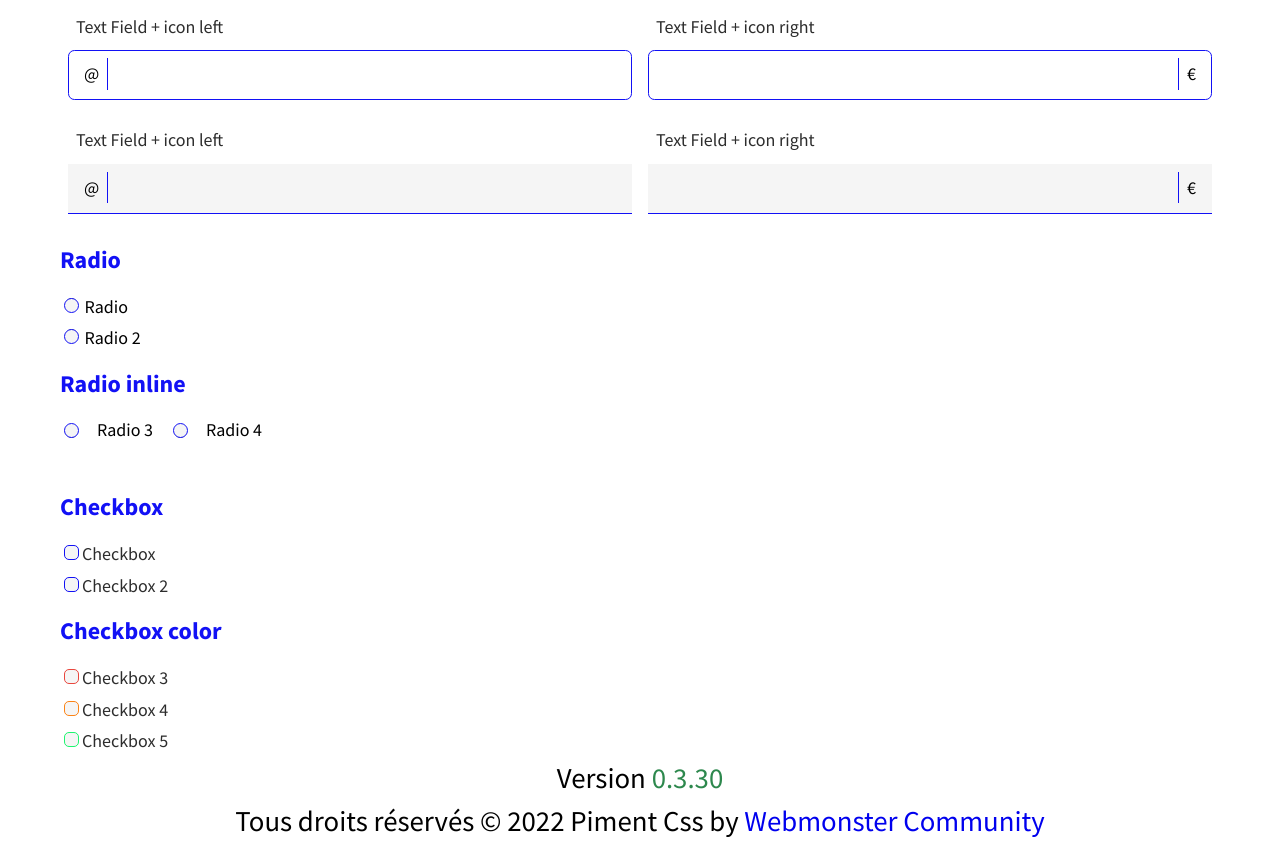
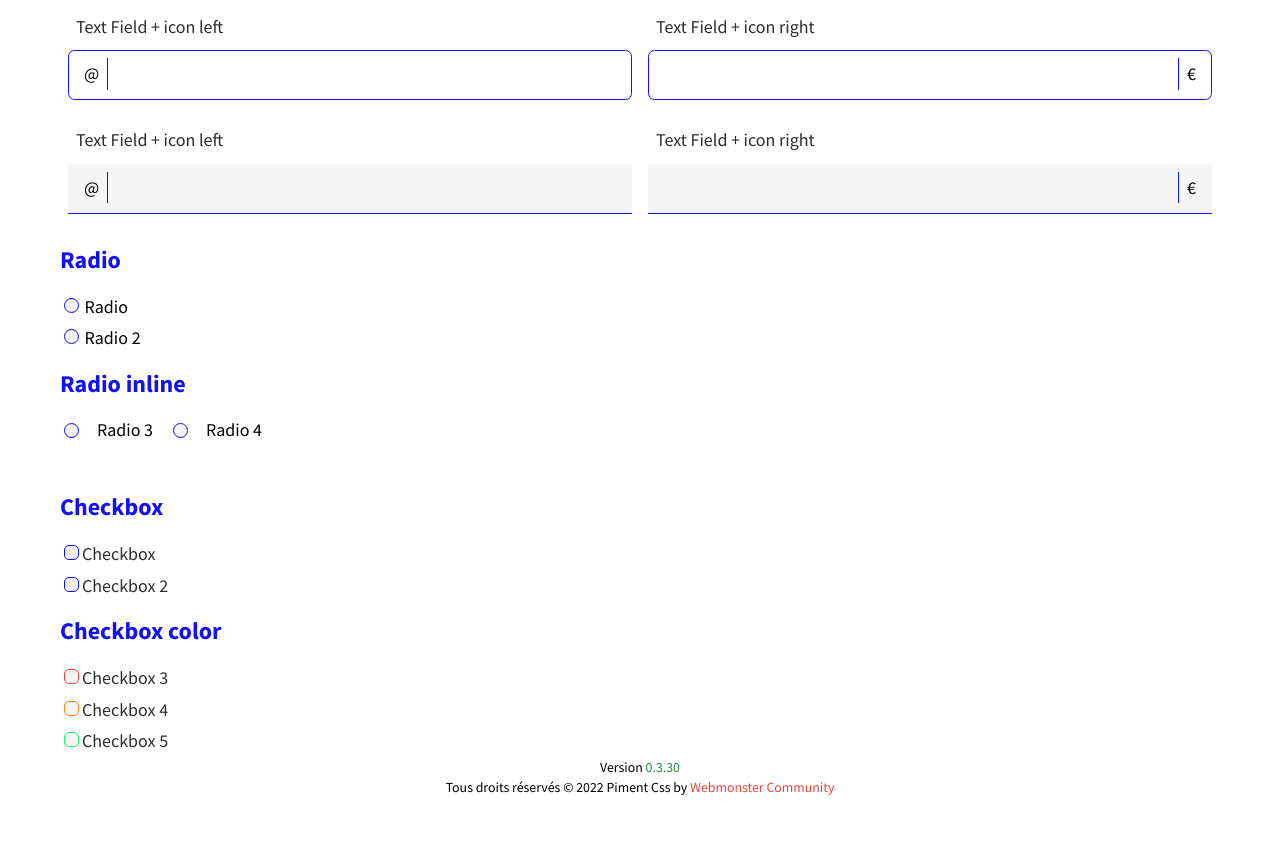
Before and after one commit to freepiment/Piment-Css, a website: page public/index.html in a window 1280 px wide. Shown: the part 4236-5098 px from the top of the page. After the commit the page ends 5053 px from the top, so only its background shows below. Drawn offline with Linux system fonts and the light colour scheme.

Commit message:
Update index.html

```diff
--- a/public/index.html
+++ b/public/index.html
@@ -271,8 +271,8 @@
     <footer class="container mb-4">
         <div class="row">
             <section class="col-sm-12 text-center">
-                <p>Version <span class="text-success">0.3.30</span><br>
-                Tous droits réservés &copy; 2022 Piment Css by <a href="https://github.com/WebmonsterA" rel="noopener nofollow">Webmonster Community</a></p>
+                <p class="font-xs">Version <span class="text-success">0.3.30</span><br>
+                Tous droits réservés &copy; 2022 Piment Css by <a class="font-xs text-red text-hover-blue" href="https://github.com/WebmonsterA" rel="noopener nofollow">Webmonster Community</a></p>
             </section>
         </div>
     </footer>
```
